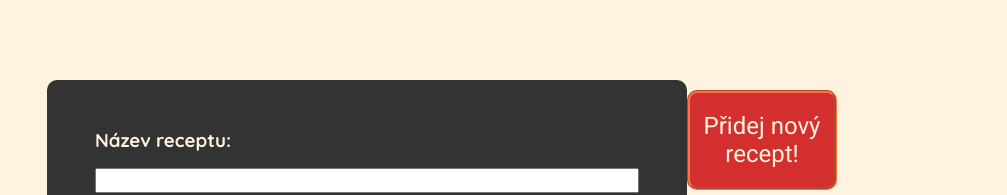
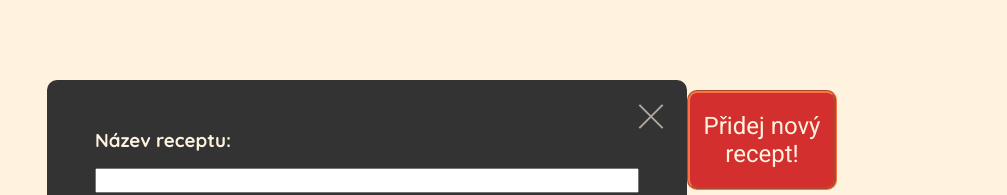
Before and after one commit to ImuneGH/recipe_book, a React (Vite) app: page / in a window 1280 px wide. Shown: the top 195 px of the page, without its empty margins (273-1280 px from the left). Built offline with nearby package versions, Linux system fonts and the light colour scheme; no server answers.

Commit message:
přidal jsem poctivě okopčenej css křížek k NewRecipeFormu, teď přemýšlím jak vyřešit imputy

```diff
--- a/src/components/NewRecipeForm.jsx
+++ b/src/components/NewRecipeForm.jsx
@@ -2,6 +2,7 @@ import "../css/newRecipeForm.css"
 
 const NewRecipeForm = () => {
     return <form className="newRecipeForm">
+        <a href="#" class="close"></a>
         <h3>Název receptu:</h3>
         <input className="recipeName" type="text" />
         <h3>Ingredience:</h3>
--- a/src/css/newRecipeForm.css
+++ b/src/css/newRecipeForm.css
@@ -16,3 +16,39 @@
 .newRecipeForm h3   {
     color: var(--bg-color);
 }
+
+/* close cross */
+
+.close {
+    position: absolute;
+    right: 1.25rem;
+    top: 1.25rem;
+    width: 32px;
+    height: 32px;
+    opacity: .6;
+  }
+
+  .close:hover {
+    opacity: 1;
+  }
+
+  .close:active {
+    opacity: .8;
+  }
+
+  .close:before, .close:after {
+    position: absolute;
+    left: 15px;
+    content: ' ';
+    height: 33px;
+    width: 2px;
+    background-color: var(--bg-color);
+  }
+
+  .close:before {
+    transform: rotate(45deg);
+  }
+
+  .close:after {
+    transform: rotate(-45deg);
+  }
```
Also changed, not shown: 1 other file (tests, documents, lock files or other folders).
